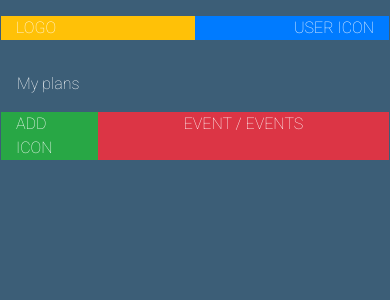
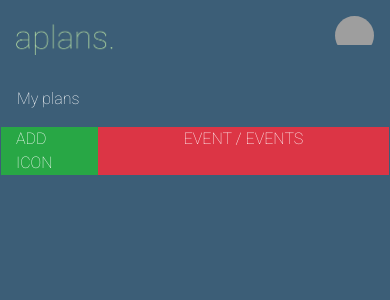
Before and after one commit to iloading/aplans, a PHP site: page / in a window 390 px wide. Shown: the top 300 px of the page. Run offline with PHP 8.4, Linux system fonts and the light colour scheme; some libraries are stand-ins or nearby versions; grey boxes are pictures that could not be loaded.

Commit message:
index logo + user added + responsive

```diff
--- a/components/cp_index_mobile.php
+++ b/components/cp_index_mobile.php
@@ -1,11 +1,17 @@
 <div class="container p-3">
-    <section class="row">
-        <div class="col-6 text-left bg-warning">LOGO</div>
-        <div class="col-6 text-right bg-primary">USER ICON</div>
+    <section class="row" style="display: flex; align-items: baseline;">
+        <div class="col-6 text-left" style="height: 100%;">
+            <div class="div-logo"><img src="assets/aplans.png" alt="logotipo"></div>
+        </div>
+        <div class="col-6 text-right" style="height:100%">
+            <div class="avatar-circular" style="float: right;"><img src="assets/avatar.png" alt="avatar"></div>
+        </div>
     </section>
 </div>
 <div class="container p-3">
-    <section class="row pl-3"><p>My plans</p></section>
+    <section class="row pl-3">
+        <p>My plans</p>
+    </section>
     <section class="row">
         <div class="col-3 bg-success">ADD ICON</div>
         <div class="col-9 text-center bg-danger">EVENT / EVENTS</div>
--- a/css/estilos.css
+++ b/css/estilos.css
@@ -50,7 +50,31 @@
 
 
 /*NavBar*/
-.LogOut {}
+.avatar-circular{
+  max-width:10vw;
+  height: 10vw;
+  max-height: 100%;
+  overflow: hidden;
+  border-radius: 50%;
+}
+
+.avatar-circular img {
+  width: 100%;
+  height: auto;
+}
+
+.div-logo{
+    width: 100%;
+    height: 8vw;
+    overflow: hidden;
+}
+.div-logo > img{
+    display: block;
+    height: 100%;
+    max-width: 100%;
+    margin-right: auto;
+}
+
 
 nav {
     z-index: 10;
```
Also changed, not shown: assets/aplans.png (added), 1 other file.
